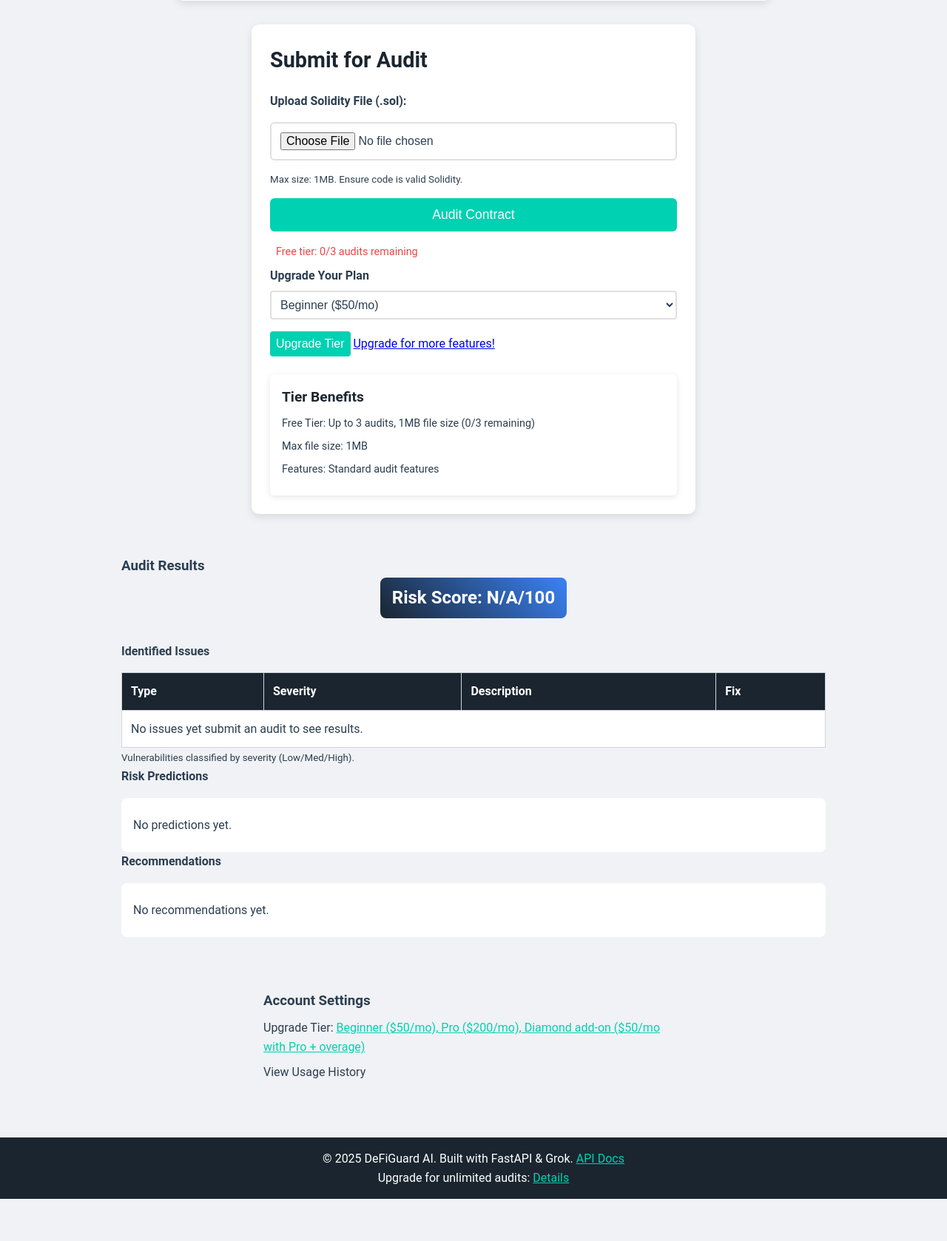
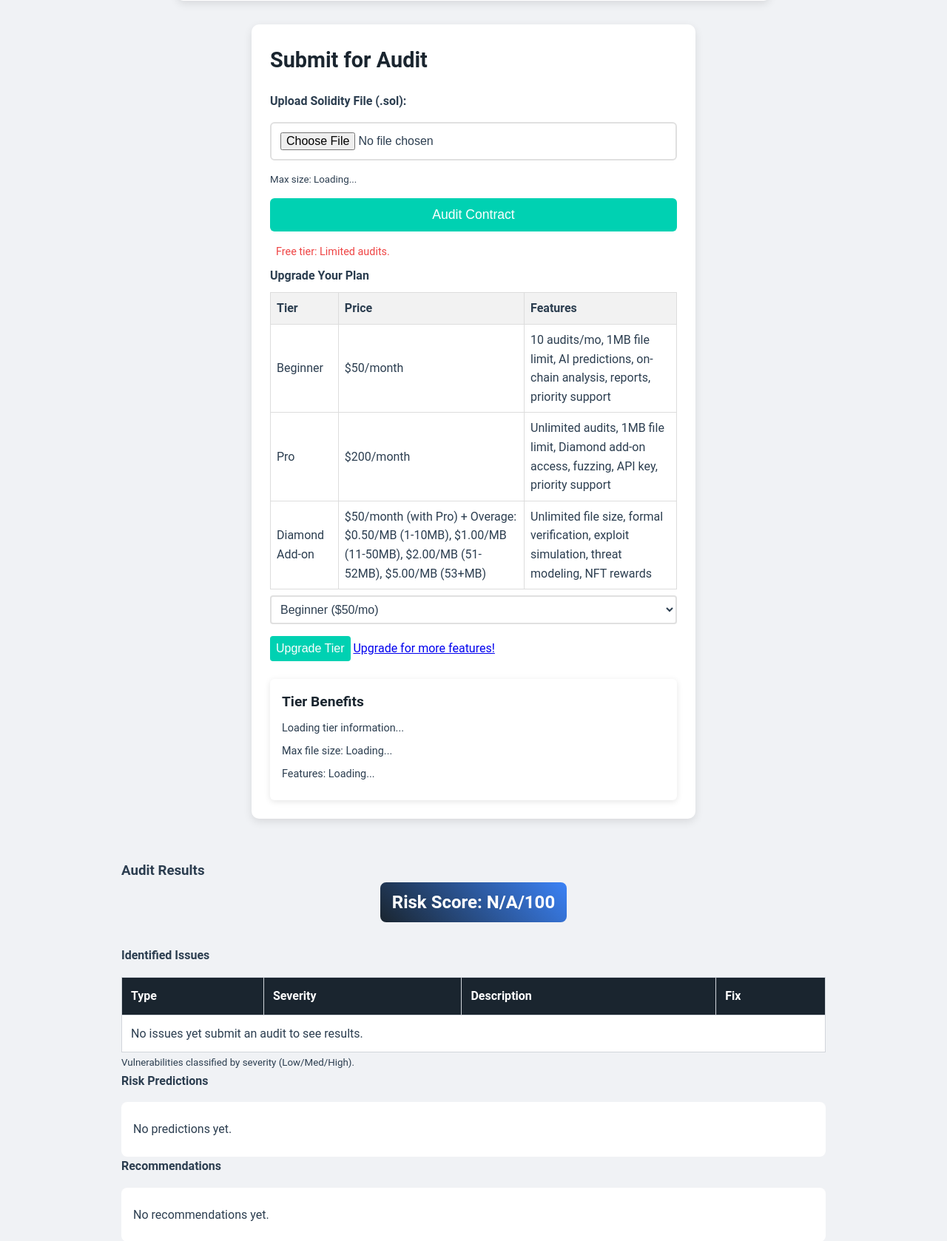
Before and after one commit to JoshontheWebb/defiguard-ai-fresh-private, a FastAPI app: page /ui in a window 1280 px wide. Shown: the part 609-2287 px from the top of the page at 74% size. Before the commit the page ends 2230 px from the top, so only its background shows below. Run offline with FastAPI, Linux system fonts and the light colour scheme; parts of the project's set-up code (start-up, migrations or seed data) failed here and were passed over.

Commit message:
Update main.py with correct Price IDs and schema; update script.js for overage pricing; update index.html with pricing table

```diff
--- a/main.py
+++ b/main.py
@@ -35,10 +35,10 @@
 INFURA_PROJECT_ID = os.getenv("INFURA_PROJECT_ID")
 STRIPE_API_KEY = os.getenv("STRIPE_API_KEY")
 STRIPE_WEBHOOK_SECRET = os.getenv("STRIPE_WEBHOOK_SECRET")
-STRIPE_PRICE_BEGINNER = os.getenv("STRIPE_PRICE_BEGINNER", "price_beginner_50")
-STRIPE_PRICE_PRO = os.getenv("STRIPE_PRICE_PRO", "price_pro_200")
-STRIPE_PRICE_DIAMOND = os.getenv("STRIPE_PRICE_DIAMOND", "price_diamond_50")
-STRIPE_METERED_PRICE_DIAMOND = os.getenv("STRIPE_METERED_PRICE_DIAMOND", "price_diamond_overage")
+STRIPE_PRICE_BEGINNER = os.getenv("STRIPE_PRICE_BEGINNER", "price_1SFoJGEqXlKjClpjj2RZ10bf")
+STRIPE_PRICE_PRO = os.getenv("STRIPE_PRICE_PRO", "price_1SFoLlEqXlKjClpjoNrA0XCO")
+STRIPE_PRICE_DIAMOND = os.getenv("STRIPE_PRICE_DIAMOND", "price_1SFoVMEqXlKjClpjTyRtHJcD")
+STRIPE_METERED_PRICE_DIAMOND = os.getenv("STRIPE_METERED_PRICE_DIAMOND", "price_1SFpPTEqXlKjClpjeGFNYSgF")
 
 if not GROK_API_KEY or not INFURA_PROJECT_ID:
     raise ValueError("Missing API keys in .env file. Please set GROK_API_KEY and INFURA_PROJECT_ID.")
@@ -85,6 +85,8 @@
     last_reset = Column(DateTime, default=datetime.now)
     api_key = Column(String, nullable=True)
     audit_history = Column(String, default="[]")
+    stripe_subscription_id = Column(String, nullable=True)  # Store subscription ID
+    stripe_subscription_item_id = Column(String, nullable=True)  # Store subscription item ID for overage
 
 # Migrate database schema
 def migrate_database():
@@ -99,16 +101,25 @@
             return
         cursor.execute("PRAGMA table_info(users)")
         columns = [info[1] for info in cursor.fetchall()]
-        if 'api_key' not in columns or 'audit_history' not in columns or 'has_diamond' not in columns:
-            logger.info("Migrating users table to add api_key, audit_history, and has_diamond columns")
-            cursor.execute("SELECT id, username, email, password_hash, tier, last_reset FROM users")
+        missing_columns = [
+            col for col in ['api_key', 'audit_history', 'has_diamond', 'stripe_subscription_id', 'stripe_subscription_item_id']
+            if col not in columns
+        ]
+        if missing_columns:
+            logger.info(f"Migrating users table to add columns: {missing_columns}")
+            cursor.execute("SELECT id, username, email, password_hash, tier, last_reset, api_key, audit_history, has_diamond FROM users")
             old_data = cursor.fetchall()
             cursor.execute("DROP TABLE IF EXISTS users")
             Base.metadata.create_all(bind=engine)
             for row in old_data:
+                # Pad row with None for new columns
+                while len(row) < 9:  # Adjust for existing columns
+                    row += (None,)
+                row += (None, None)  # Add stripe_subscription_id, stripe_subscription_item_id
                 cursor.execute(
-                    "INSERT INTO users (id, username, email, password_hash, tier, last_reset, api_key, audit_history, has_diamond) VALUES (?, ?, ?, ?, ?, ?, ?, ?, ?)",
-                    row + (None, "[]", False)
+                    "INSERT INTO users (id, username, email, password_hash, tier, last_reset, api_key, audit_history, has_diamond, stripe_subscription_id, stripe_subscription_item_id) "
+                    "VALUES (?, ?, ?, ?, ?, ?, ?, ?, ?, ?, ?)",
+                    row
                 )
             conn.commit()
             logger.info("Database migration completed")
@@ -176,7 +187,12 @@
                 total_cost += remaining_mb * 1.00  # Next 40MB at $1.00/MB
             else:
                 total_cost += 40 * 1.00  # 11-50MB at $1.00/MB
-                total_cost += (remaining_mb - 40) * 2.00  # 51+MB at $2.00/MB
+                remaining_mb -= 40
+                if remaining_mb <= 2:
+                    total_cost += remaining_mb * 2.00  # 51-52MB at $2.00/MB
+                else:
+                    total_cost += 2 * 2.00  # 51-52MB at $2.00/MB
+                    total_cost += (remaining_mb - 2) * 5.00  # 53+MB at $5.00/MB
         return round(total_cost * 100)  # Convert to cents
 
     def increment(self, file_size, username=None, db: Session = None):
@@ -612,6 +628,13 @@
             metadata={'username': username, 'tier': tier, 'has_diamond': str(has_diamond).lower()}
         )
         logger.info(f"Redirecting {username} to Stripe checkout for {tier} tier, has_diamond: {has_diamond}")
+        # Store subscription details after successful checkout
+        if session.subscription:
+            user.stripe_subscription_id = session.subscription
+            for item in stripe.Subscription.retrieve(session.subscription).get('items', {}).get('data', []):
+                if item.price.id == STRIPE_METERED_PRICE_DIAMOND:
+                    user.stripe_subscription_item_id = item.id
+            db.commit()
         logger.debug("Flushing log file after tier checkout redirect")
         for handler in logging.getLogger().handlers:
             handler.flush()
@@ -659,6 +682,13 @@
             metadata={'username': username, 'tier': tier, 'has_diamond': str(has_diamond).lower()}
         )
         logger.info(f"Created Stripe checkout session for {username} to {tier}, has_diamond: {has_diamond}")
+        # Store subscription details after successful checkout
+        if session.subscription:
+            user.stripe_subscription_id = session.subscription
+            for item in stripe.Subscription.retrieve(session.subscription).get('items', {}).get('data', []):
+                if item.price.id == STRIPE_METERED_PRICE_DIAMOND:
+                    user.stripe_subscription_item_id = item.id
+            db.commit()
         logger.debug("Flushing log file after tier checkout creation")
         for handler in logging.getLogger().handlers:
             handler.flush()
@@ -679,7 +709,12 @@
         session = stripe.checkout.Session.retrieve(session_id)
         if session.payment_status == 'paid':
             result = usage_tracker.set_tier(tier, has_diamond, username, db)
+            user.stripe_subscription_id = session.subscription
+            for item in stripe.Subscription.retrieve(session.subscription).get('items', {}).get('data', []):
+                if item.price.id == STRIPE_METERED_PRICE_DIAMOND:
+                    user.stripe_subscription_item_id = item.id
             usage_tracker.reset_usage(username, db)
+            db.commit()
             logger.info(f"Tier upgrade completed for {username} to {tier}, has_diamond: {has_diamond}")
             logger.debug("Flushing log file after tier upgrade completion")
             for handler in logging.getLogger().handlers:
@@ -861,16 +896,10 @@
         session = stripe.checkout.Session.create(
             payment_method_types=['card'],
             line_items=[{
-                'price_data': {
-                    'currency': 'usd',
-                    'product_data': {
-                        'name': 'Diamond Audit Overage',
-                    },
-                    'unit_amount': price * 100,  # cents
-                },
+                'price': STRIPE_METERED_PRICE_DIAMOND,
                 'quantity': 1,
             }],
-            mode='payment',
+            mode='subscription',
             success_url=f'https://defiguard-ai-fresh-private-test.onrender.com/ui?session_id={{CHECKOUT_SESSION_ID}}&temp_id={temp_id}',
             cancel_url='https://defiguard-ai-fresh-private-test.onrender.com/ui',
             metadata={'temp_id': temp_id, 'username': username}
@@ -905,12 +934,16 @@
         temp_id = session['metadata'].get('temp_id')
         tier = session['metadata'].get('tier')
         has_diamond = session['metadata'].get('has_diamond') == 'true'
-        if tier:
-            user = db.query(User).filter(User.username == username).first()
-            if user:
-                usage_tracker.set_tier(tier, has_diamond, username, db)
-                usage_tracker.reset_usage(username, db)
-                logger.info(f"Tier upgrade completed for {username} to {tier}, has_diamond: {has_diamond}")
+        user = db.query(User).filter(User.username == username).first()
+        if user and tier:
+            user.stripe_subscription_id = session.subscription
+            for item in stripe.Subscription.retrieve(session.subscription).get('items', {}).get('data', []):
+                if item.price.id == STRIPE_METERED_PRICE_DIAMOND:
+                    user.stripe_subscription_item_id = item.id
+            usage_tracker.set_tier(tier, has_diamond, username, db)
+            usage_tracker.reset_usage(username, db)
+            logger.info(f"Tier upgrade completed for {username} to {tier}, has_diamond: {has_diamond}")
+            db.commit()
         elif temp_id:
             logger.info(f"Payment completed for {username}, starting audit for temp_id {temp_id}")
         logger.debug("Flushing log file after webhook processing")
@@ -970,16 +1003,10 @@
         session = stripe.checkout.Session.create(
             payment_method_types=['card'],
             line_items=[{
-                'price_data': {
-                    'currency': 'usd',
-                    'product_data': {
-                        'name': 'Diamond Audit Overage',
-                    },
-                    'unit_amount': overage_cost,  # Already in cents
-                },
+                'price': STRIPE_METERED_PRICE_DIAMOND,
                 'quantity': 1,
             }],
-            mode='payment',
+            mode='subscription',
             success_url=f'https://defiguard-ai-fresh-private-test.onrender.com/ui?session_id={{CHECKOUT_SESSION_ID}}&temp_id={temp_id}',
             cancel_url='https://defiguard-ai-fresh-private-test.onrender.com/ui',
             metadata={'temp_id': temp_id, 'username': username}
@@ -1297,20 +1324,19 @@
                     history = json.loads(user.audit_history)
                     history.append({"contract": contract_address or "uploaded", "timestamp": datetime.now().isoformat(), "risk_score": aggregated["risk_score"]})
                     user.audit_history = json.dumps(history)
+                    overage_mb = (file_size - 1024 * 1024) / (1024 * 1024)  # Convert to MB
+                    if overage_mb > 0 and user.stripe_subscription_id and user.stripe_subscription_item_id:
+                        try:
+                            stripe.SubscriptionItem.create_usage_record(
+                                user.stripe_subscription_item_id,
+                                quantity=int(overage_mb),  # Integer MB over 1MB
+                                timestamp=int(time.time()),
+                                action='increment'
+                            )
+                            logger.info(f"Reported {overage_mb:.2f}MB overage for {username} to Stripe")
+                        except Exception as e:
+                            logger.error(f"Failed to report overage for {username}: {str(e)}")
                     db.commit()
-                overage_cost = usage_tracker.calculate_diamond_overage(file_size) / 100  # Convert to dollars
-                if overage_cost > 0:
-                    try:
-                        stripe.SubscriptionItem.create_usage_record(
-                            user.stripe_subscription_item_id,  # Assumes stored in user model or fetched
-                            quantity=int((file_size - 1024 * 1024) / (1024 * 1024)),  # MB over 1MB
-                            timestamp=int(time.time()),
-                            action='increment',
-                            subscription=user.stripe_subscription_id
-                        )
-                        logger.info(f"Reported {file_size / 1024 / 1024:.2f}MB overage for {username} to Stripe")
-                    except Exception as e:
-                        logger.error(f"Failed to report overage for {username}: {str(e)}")
                 return {"report": aggregated, "risk_score": str(aggregated["risk_score"]), "overage_cost": overage_cost}
             print("Calling Grok API...")
             prompt = PROMPT_TEMPLATE.format(context=context, fuzzing_results=json.dumps(fuzzing_results), code=code_str, details=details, tier="diamond" if user.has_diamond else current_tier)
@@ -1341,6 +1367,18 @@
                     history = json.loads(user.audit_history)
                     history.append({"contract": contract_address or "uploaded", "timestamp": datetime.now().isoformat(), "risk_score": audit_json["risk_score"]})
                     user.audit_history = json.dumps(history)
+                    overage_mb = (file_size - 1024 * 1024) / (1024 * 1024)  # Convert to MB
+                    if overage_mb > 0 and user.stripe_subscription_id and user.stripe_subscription_item_id:
+                        try:
+                            stripe.SubscriptionItem.create_usage_record(
+                                user.stripe_subscription_item_id,
+                                quantity=int(overage_mb),  # Integer MB over 1MB
+                                timestamp=int(time.time()),
+                                action='increment'
+                            )
+                            logger.info(f"Reported {overage_mb:.2f}MB overage for {username} to Stripe")
+                        except Exception as e:
+                            logger.error(f"Failed to report overage for {username}: {str(e)}")
                     db.commit()
                 logger.debug("Flushing log file after successful audit")
                 for handler in logging.getLogger().handlers:
--- a/static/script.js
+++ b/static/script.js
@@ -88,7 +88,7 @@
     const calculateDiamondOverage = (file) => {
         if (!file) {
             document.getElementById('diamond-price').style.display = 'none';
-            return;
+            return 0;
         }
         const size = file.size;
         const overageMb = Math.max(0, (size - 1024 * 1024) / (1024 * 1024)); // MB over 1MB
@@ -103,7 +103,13 @@
                     overageCost += remainingMb * 1.00; // Next 40MB at $1.00/MB
                 } else {
                     overageCost += 40 * 1.00; // 11-50MB at $1.00/MB
-                    overageCost += (remainingMb - 40) * 2.00; // 51+MB at $2.00/MB
+                    const remainingAfter50 = remainingMb - 40;
+                    if (remainingAfter50 <= 2) {
+                        overageCost += remainingAfter50 * 2.00; // 51-52MB at $2.00/MB
+                    } else {
+                        overageCost += 2 * 2.00; // 51-52MB at $2.00/MB
+                        overageCost += (remainingAfter50 - 2) * 5.00; // 53+MB at $5.00/MB
+                    }
                 }
             }
         }
@@ -111,6 +117,7 @@
         priceElement.textContent = `Diamond Audit Overage: $${overageCost.toFixed(2)} for ${(size / 1024 / 1024).toFixed(2)}MB`;
         priceElement.style.display = overageCost > 0 ? 'block' : 'none';
         console.log(`[DEBUG] Diamond overage calculated: $${overageCost.toFixed(2)} for ${size} bytes, time=${new Date().toISOString()}`);
+        return overageCost;
     };
 
     // Fetch CSRF token on load
@@ -538,7 +545,7 @@
                             const data = await response.json();
                             window.location.href = data.session_url;
                             console.log(`[DEBUG] Redirecting to Stripe for Beginner upgrade due to audit limit, time=${new Date().toISOString()}`);
-                        } catch (error) {
+                        } else {
                             usageWarning.textContent = `Error initiating upgrade: ${error.message}`;
                             usageWarning.classList.add('error');
                             console.error('Upgrade error:', error);
@@ -673,4 +680,4 @@
 
     // Initialize auth status
     updateAuthStatus();
-});
+    });
--- a/templates/index.html
+++ b/templates/index.html
@@ -18,6 +18,19 @@
         }
         .upgrade-button:hover {
             background-color: #45a049;
+        }
+        .pricing-table {
+            margin-top: 10px;
+            border-collapse: collapse;
+            width: 100%;
+        }
+        .pricing-table th, .pricing-table td {
+            border: 1px solid #ddd;
+            padding: 8px;
+            text-align: left;
+        }
+        .pricing-table th {
+            background-color: #f2f2f2;
         }
     </style>
 </head>
@@ -95,12 +108,38 @@
             </div>
             <div class="upgrade-prompt" aria-live="polite">
                 <h4>Upgrade Your Plan</h4>
+                <table class="pricing-table">
+                    <thead>
+                        <tr>
+                            <th>Tier</th>
+                            <th>Price</th>
+                            <th>Features</th>
+                        </tr>
+                    </thead>
+                    <tbody>
+                        <tr>
+                            <td>Beginner</td>
+                            <td>$50/month</td>
+                            <td>10 audits/mo, 1MB file limit, AI predictions, on-chain analysis, reports, priority support</td>
+                        </tr>
+                        <tr>
+                            <td>Pro</td>
+                            <td>$200/month</td>
+                            <td>Unlimited audits, 1MB file limit, Diamond add-on access, fuzzing, API key, priority support</td>
+                        </tr>
+                        <tr>
+                            <td>Diamond Add-on</td>
+                            <td>$50/month (with Pro) + Overage: $0.50/MB (1-10MB), $1.00/MB (11-50MB), $2.00/MB (51-52MB), $5.00/MB (53+MB)</td>
+                            <td>Unlimited file size, formal verification, exploit simulation, threat modeling, NFT rewards</td>
+                        </tr>
+                    </tbody>
+                </table>
                 <select id="tier-select" aria-label="Select subscription tier">
                     <option value="beginner">Beginner ($50/mo)</option>
                     <option value="pro">Pro ($200/mo)</option>
                     <option value="diamond">Diamond add-on ($50/mo with Pro + overage)</option>
                 </select>
-                <button id="tier-switch" class="upgrade-button">Upgrade Tier</button>
+                <button id="tier-switch" class="upgrade-button" aria-label="Upgrade to selected tier">Upgrade Tier</button>
                 <a id="upgrade-link" href="/upgrade">Upgrade for more features!</a>
             </div>
             <div class="tier-benefits" aria-live="polite">
```
